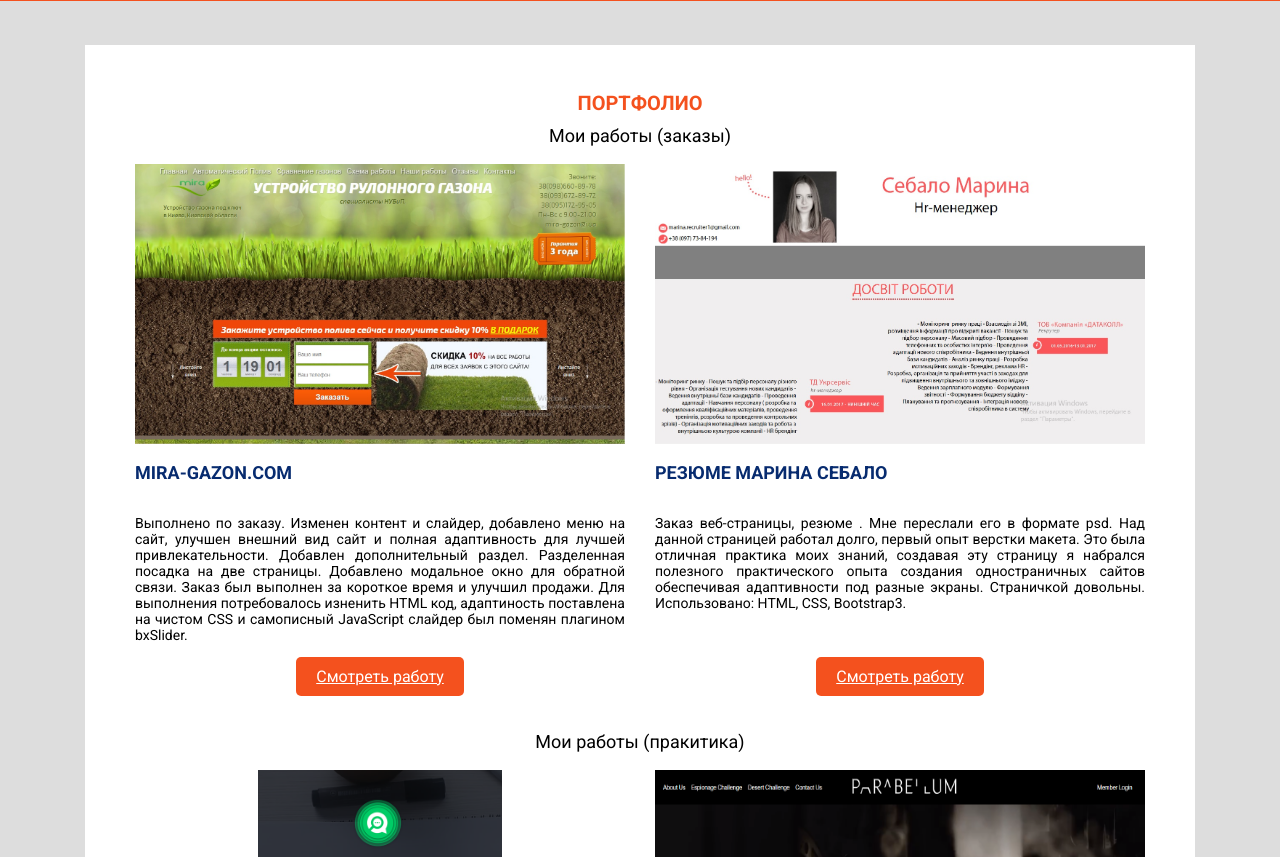
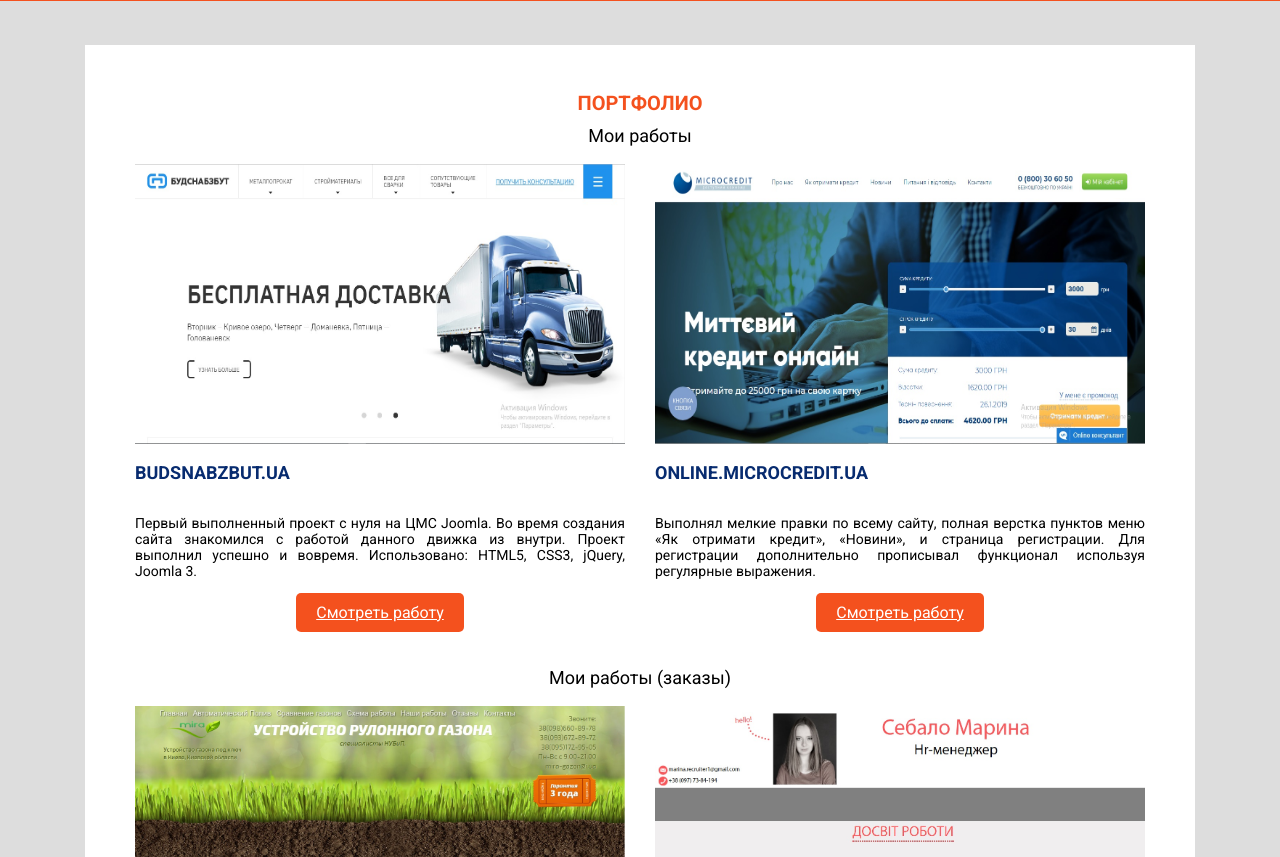
Before and after one commit to vetaluga/MazyarFront-end.portfolio, a plain HTML site: page index.html in a window 1280 px wide. Shown: the part 480-1337 px from the top of the page. Drawn offline with Linux system fonts and the light colour scheme.

Commit message:
updated cv
added new my works: budsnabzbut.ua, online.microcredit.ua

```diff
--- a/css/style.css
+++ b/css/style.css
@@ -316,6 +316,7 @@ a[href^="tel:"]:before {
 	}
 	.social-block img{
 		width: 30px;
+		height: 34px;
 	}
 	.footer-btn{
 		font-size: 14px;
--- a/index.html
+++ b/index.html
@@ -45,6 +45,29 @@
 		<div class="container">
 			<div class="portfolio-block">
 				<h2>Портфолио</h2>
+				<p class="portfolio-subtitle">Мои работы</p>
+				<div class="row">
+					<div class="col-md-6">
+						<div class="portfolio-col-1">
+							<a href="https://budsnabzbut.ua/" target="_blank"><img src="img/bud.jpg" alt="мира газон"></a>
+							<h3>budsnabzbut.ua</h3>
+							<p>Первый выполненный проект с нуля на ЦМС Joomla. Во время создания сайта знакомился с работой данного движка из внутри. Проект выполнил успешно  и вовремя.
+							Использовано: HTML5, CSS3, jQuery, Joomla 3.</p>
+							<a href="https://budsnabzbut.ua/" class="btn" target="_blank">Смотреть работу</a>
+						</div>
+					</div>
+					<!-- /.col-6 -->
+					<div class="col-md-6">
+						<div class="portfolio-col-2">
+							<a href="https://online.microcredit.ua/"  target="_blank"><img src="img/micro.jpg" alt="резюме"></a>
+							<h3>online.microcredit.ua</h3>
+							<p>Выполнял мелкие правки по всему сайту, полная верстка пунктов меню «Як отримати кредит», «Новини», и страница регистрации. Для регистрации дополнительно прописывал функционал используя регулярные выражения.</p>
+							<a href="https://online.microcredit.ua/" class="btn"  target="_blank">Смотреть работу</a>
+						</div>
+					</div>
+					<!-- /.col-6 -->
+				</div>
+				<!-- /.row -->
 				<p class="portfolio-subtitle">Мои работы (заказы)</p>
 				<div class="row">
 					<div class="col-md-6">
@@ -160,7 +183,7 @@
 			<div class="popup__controller">
 				<h2>Мои контакты:</h2>
 				<a href="tel:+380953691418">+38 (095)369-14-18</a>
-				<a href="tel:+380671626810">+38 (067)162-68-10</a>
+				<!-- <a href="tel:+380671626810">+38 (067)162-68-10</a> -->
 				<div class="social-block">
 						<a href="https://www.facebook.com/profile.php?id=100017539426220" target="_blank"><img src="img/socials/facebook-logo-button.png" alt=""></a>
 						<a href="https://t.me/Vetaluga"><img src="img/socials/telegram-symbol.png" alt=""></a>
```
Also changed, not shown: img/bud.jpg (added), img/micro.jpg (added).
